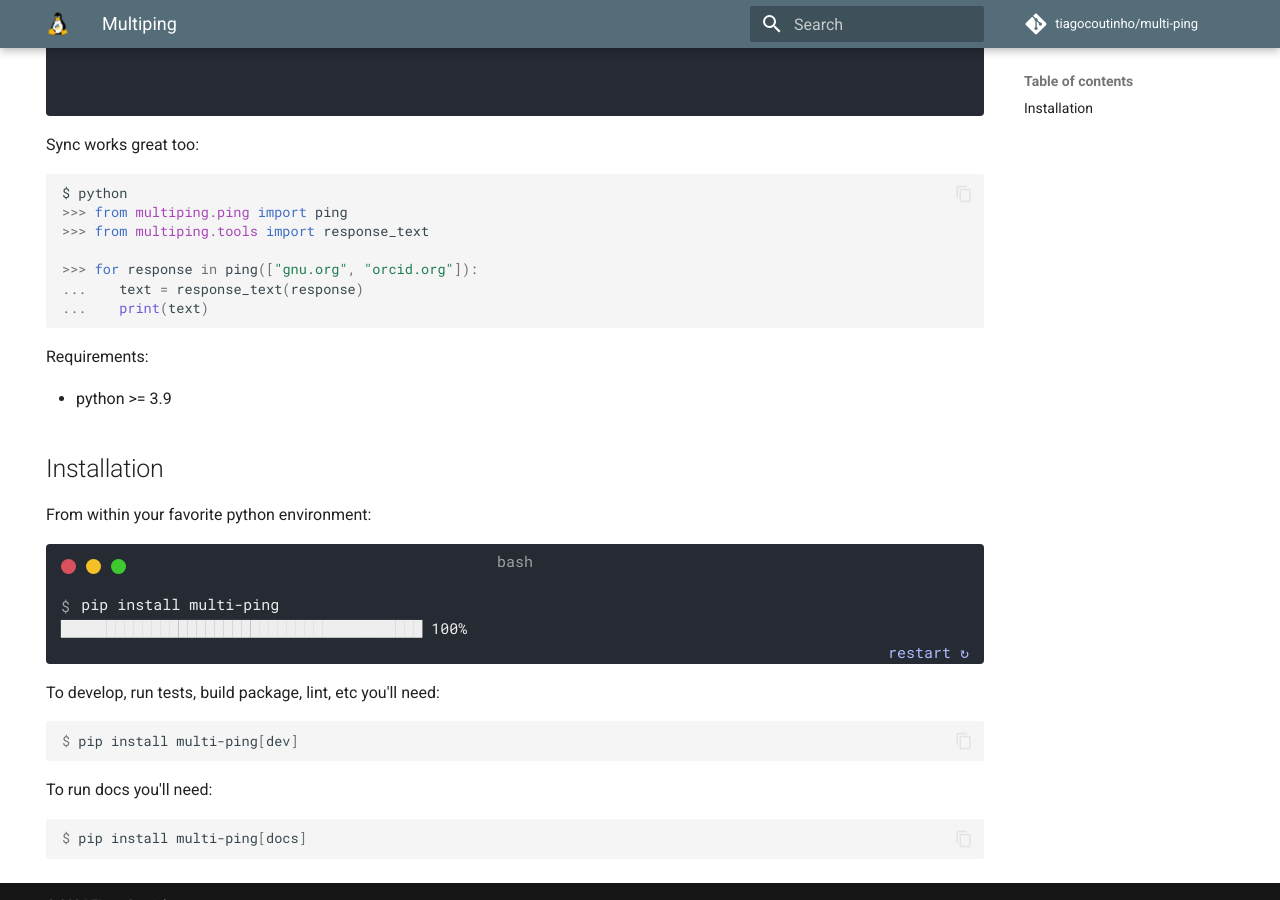
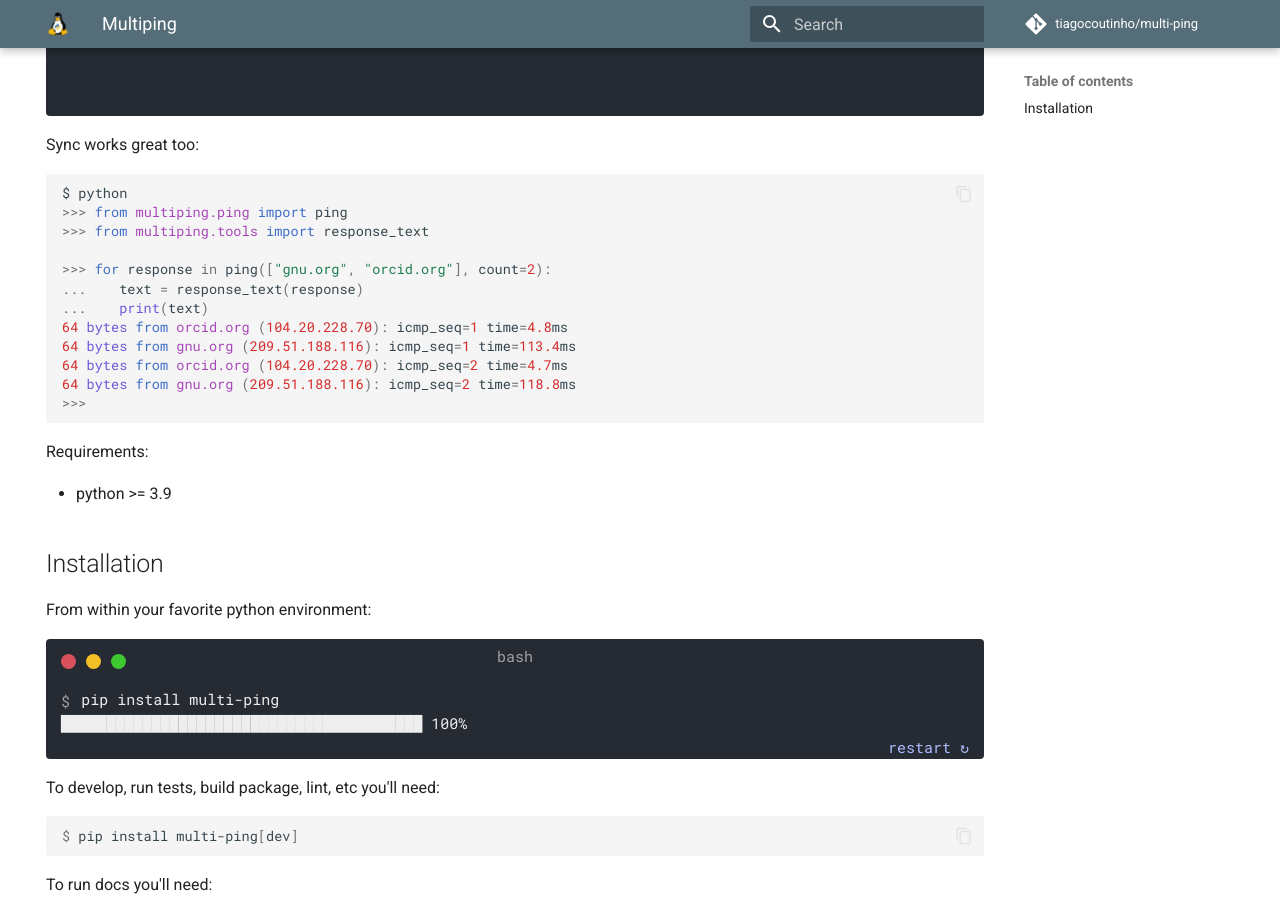
Before and after one commit to tiagocoutinho/multi-ping, an MkDocs documentation site: the page built from docs/index.md, in a window 1280 px wide and 900 px high, scrolled down 704 px. Built offline with MkDocs 1.6.1 and Material for MkDocs 9.7.7, drawn with Linux system fonts in a browser that asks for light colours; comment, search, counter and statistics services are not loaded.

Commit message:
Update docs

````diff
--- a/docs/index.md
+++ b/docs/index.md
@@ -43,9 +43,14 @@ $ python
 >>> from multiping.ping import ping
 >>> from multiping.tools import response_text
 
->>> for response in ping(["gnu.org", "orcid.org"]):
+>>> for response in ping(["gnu.org", "orcid.org"], count=2):
 ...    text = response_text(response)
 ...    print(text)
+64 bytes from orcid.org (104.20.228.70): icmp_seq=1 time=4.8ms
+64 bytes from gnu.org (209.51.188.116): icmp_seq=1 time=113.4ms
+64 bytes from orcid.org (104.20.228.70): icmp_seq=2 time=4.7ms
+64 bytes from gnu.org (209.51.188.116): icmp_seq=2 time=118.8ms
+>>>
 ```
 
 Requirements:
````
